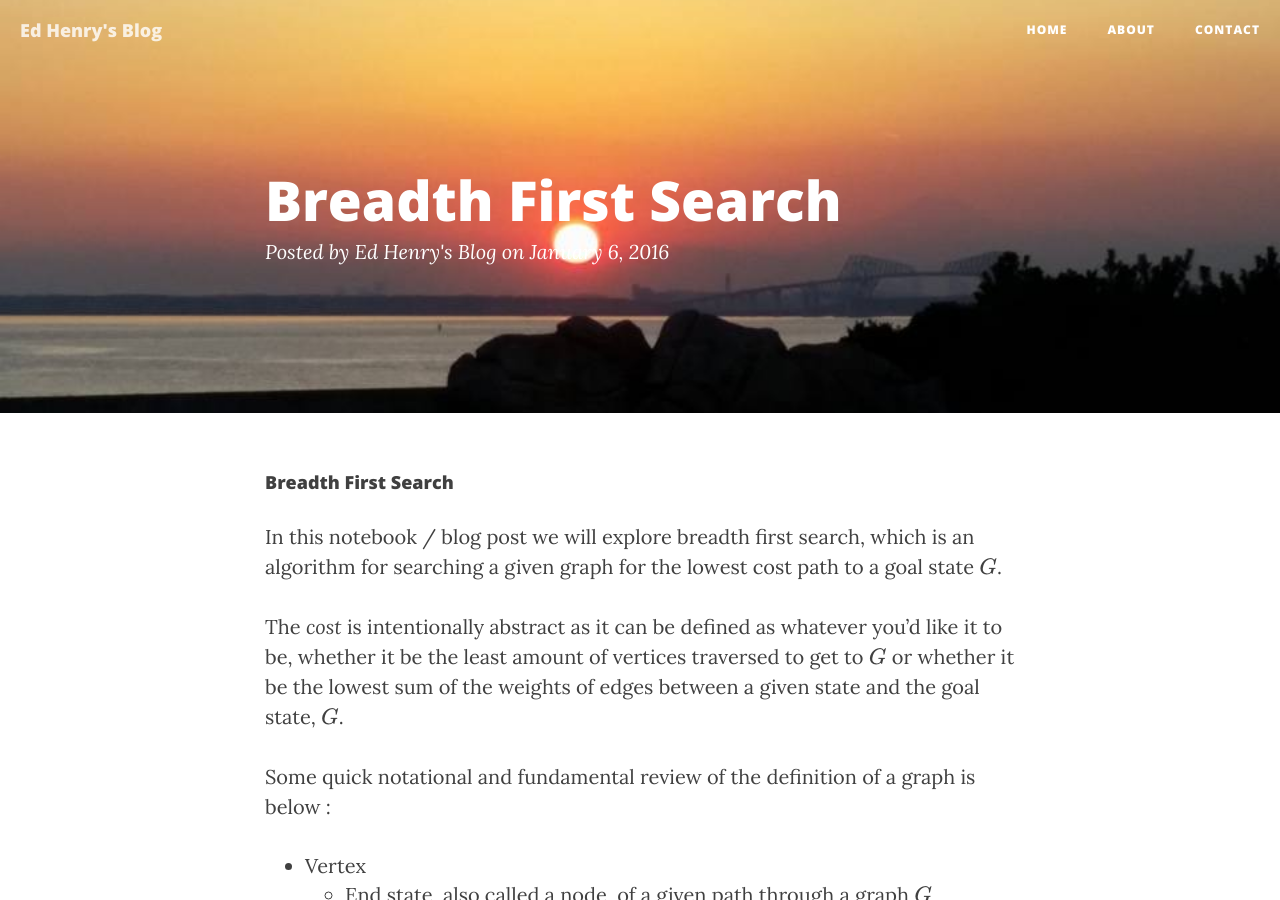
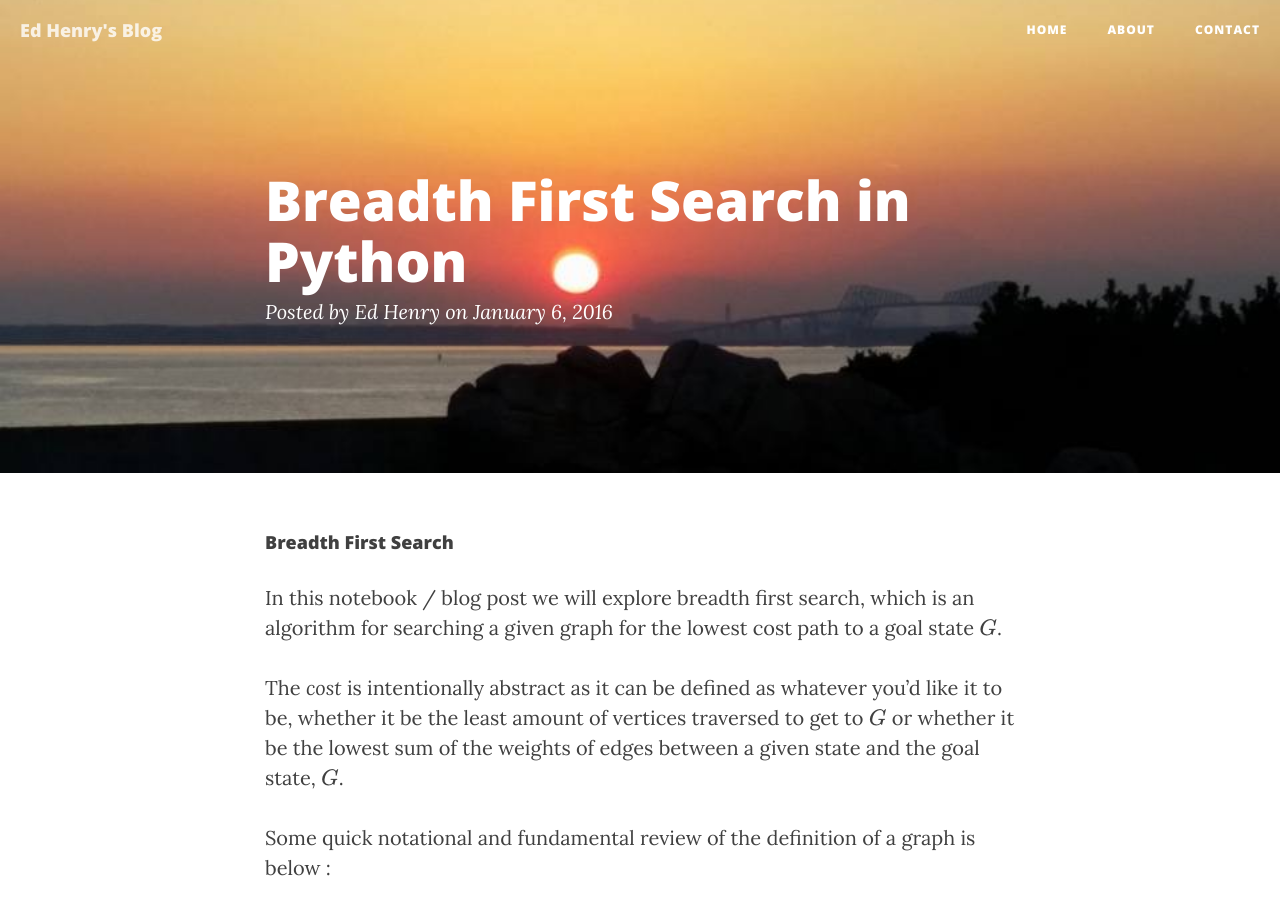
Before and after one commit to edhenry/edhenry.github.io, a Jekyll site: the page built from _posts/2016-01-06-Breadth-First-Search.md, in a window 1280 px wide and 900 px high. Built offline with Jekyll 4.4.1, drawn with Linux system fonts in a browser that asks for light colours; nearby versions of some CDN libraries; our own code applies the rules of GitHub Pages for plain Markdown files; formulas are drawn with MathJax 3.

Commit message:
Updated BFS post with jekyll metadata

```diff
--- a/_posts/2016-01-06-Breadth-First-Search.md
+++ b/_posts/2016-01-06-Breadth-First-Search.md
@@ -1,3 +1,9 @@
+---
+layout:     post
+title:      Breadth First Search in Python
+author:     Ed Henry
+---
+
 
 #### Breadth First Search
 
```
